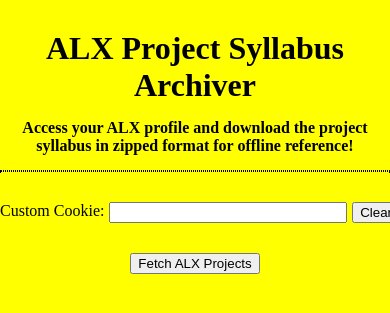
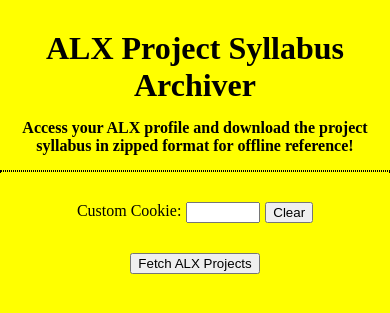
Before and after one commit to neoconstel/ALX-Projects-Archiver, a Flask app: page /alx_syllabus_archiver in a window 390 px wide. Shown: the top 313 px of the page. Run offline with Flask 2, Linux system fonts and the light colour scheme; data that the repository does not hold is empty.

Commit message:
made custom-cookie section responsive via flexbox

```diff
--- a/alx_scrape_app/templates/alx_syllabus.html
+++ b/alx_scrape_app/templates/alx_syllabus.html
@@ -6,15 +6,14 @@
     display: flex;
     justify-content: center;
     gap: 5px;
-    width: 400px;
     margin: 0 auto;
 }
 .cookie-label{
     flex: 0 0 auto;
 }
 .cookie-input{
-    width: 50px;
-    flex: 1 1 0;
+    width: 10px;
+    flex: 0.3 1 0;
 }
 .clear.btn{
     flex: 0 0 auto;
```
